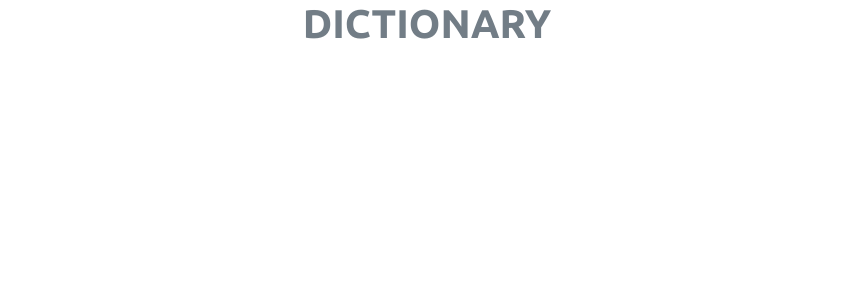
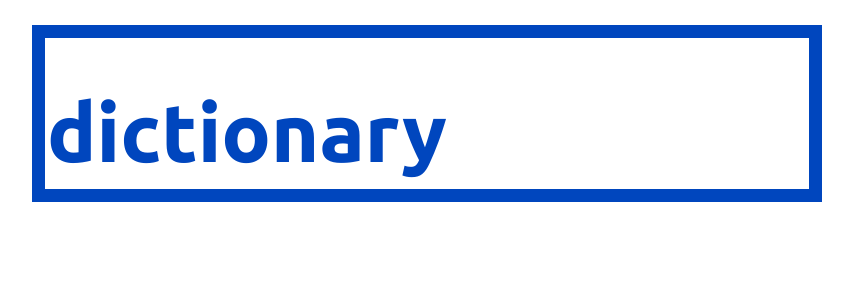
Before and after one commit to mjh1968/dictionary-app, a React (Create React App) app: page / in a window 1280 px wide. Shown: the top 300 px of the page, without its empty margins (213-1066 px from the left). Built offline with nearby package versions, Linux system fonts and the light colour scheme.

Commit message:
styling app and app-header

```diff
--- a/src/App.css
+++ b/src/App.css
@@ -1,39 +1,26 @@
 .App {
   text-align: center;
   font-family: "Ubuntu", sans-serif;
-}
 
-.App-logo {
-  height: 40vmin;
-  pointer-events: none;
-}
+  width: 100%;
+  max-width: 840px;
 
-@media (prefers-reduced-motion: no-preference) {
-  .App-logo {
-    animation: App-logo-spin infinite 20s linear;
-  }
+  display: block;
+  margin: 0 auto;
+  padding: 25px;
 }
 
 .App-header {
+  border: 13px solid #0046be;
   font-family: "Ubuntu", sans-serif;
-
-  font-size: 36px;
-  line-height: 44px;
-
-  color: #727d86;
+  padding-top: 45px;
+  padding-left: 2px;
+  text-transform: lowercase;
 }
 h1 {
-  text-align: center;
+  font-size: 82px;
+  font-weight: 700;
+  color: #0046be;
+  line-height: 1.2;
+  text-align: left;
 }
-.App-link {
-  color: #61dafb;
-}
-
-@keyframes App-logo-spin {
-  from {
-    transform: rotate(0deg);
-  }
-  to {
-    transform: rotate(360deg);
-  }
-}
--- a/src/App.js
+++ b/src/App.js
@@ -2,10 +2,12 @@ import "./App.css";
 
 function App() {
   return (
-    <div className="App">
-      <header className="App-header">
-        <h1>DICTIONARY</h1>
-      </header>
+    <div className="container">
+      <div className="App">
+        <header className="App-header">
+          <h1>DICTIONARY</h1>
+        </header>
+      </div>
     </div>
   );
 }
```
